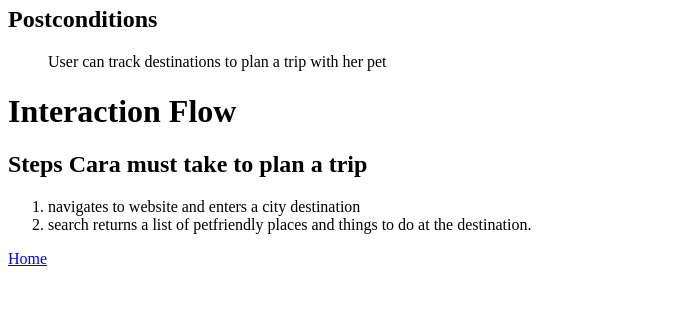
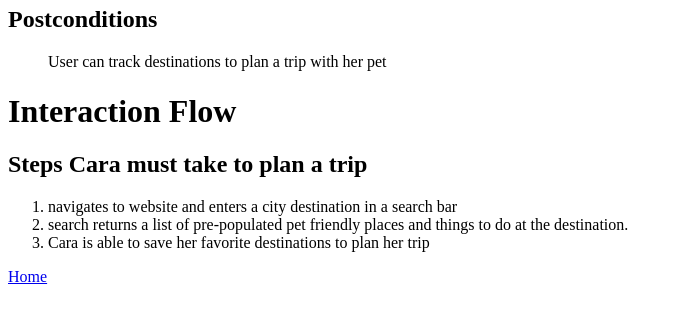
Before and after one commit to chrystalcopeland/data-design, a PHP site: page /use-case.php in a window 1280 px wide. Shown: the part 201-524 px from the top of the page, without its empty margins (0-683 px from the left). Run offline with PHP 8.4, Linux system fonts and the light colour scheme.

Commit message:
Completed adding information on use-case page

```diff
--- a/epic/use-case.php
+++ b/epic/use-case.php
@@ -28,10 +28,13 @@
 </h2>
 <ol>
 	<li>
-		navigates to website and enters a city destination
+		navigates to website and enters a city destination in a search bar
 	</li>
 	<li>
-		search returns a list of petfriendly places and things to do at the destination.
+		search returns a list of pre-populated pet friendly places and things to do at the destination.
+	</li>
+	<li>
+		Cara is able to save her favorite destinations to plan her trip
 	</li>
 </ol>
 <div>
```
